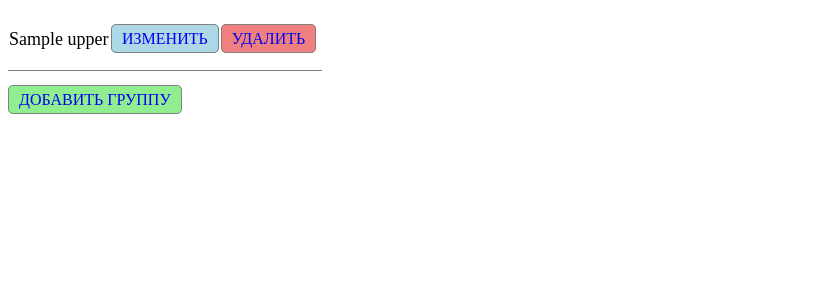
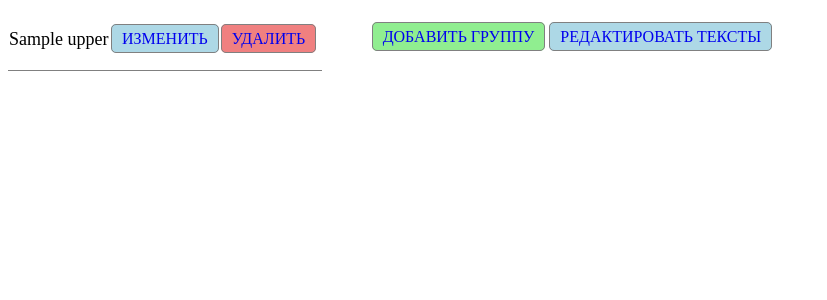
Before and after one commit to GorskiiNikita/adminvkbot, a Flask app: page / in a window 1280 px wide. Shown: the top 300 px of the page, without its empty margins (0-827 px from the left). Run offline with Flask 2, Linux system fonts and the light colour scheme; the visitor is signed in with stand-in values (Sample User, id 1); a database or web service that is not in the repository returns one stand-in record (values such as "Sample title").

Commit message:
template index.html

```diff
--- a/templates/index.html
+++ b/templates/index.html
@@ -7,6 +7,13 @@
         table {
             border-spacing: 0;
             margin-bottom: 20px;
+            float: left;
+        }
+
+        .buttons-add-change {
+            float: left;
+            padding-top: 20px;
+            padding-left: 50px;
         }
 
         .btn {
@@ -15,6 +22,10 @@
             padding: 5px 10px;
             text-transform: uppercase;
             border-radius: 5px;
+        }
+
+        .btn:hover {
+            color: white;
         }
 
         .btn-red {
@@ -41,6 +52,14 @@
             background-color: green;
         }
 
+        .btn-change-texts {
+            background-color: lightblue;
+        }
+
+        .btn-change-texts:hover {
+            background-color: blue;
+        }
+
         td {
             border-bottom: 1px solid grey;
             width: 100px;
@@ -53,6 +72,7 @@
     </style>
 </head>
 <body>
+<div class="container">
 <table>
     {% for group in groups %}
         <tr>
@@ -62,6 +82,10 @@
         </tr>
     {% endfor %}
 </table>
-<a href="/add" class="btn btn-add">Добавить группу</a>
+<div class="buttons-add-change">
+    <a href="/add" class="btn btn-add">Добавить группу</a>
+    <a href="#" class="btn btn-change-texts">Редактировать тексты</a>
+</div>
+</div>
 </body>
 </html>
```
